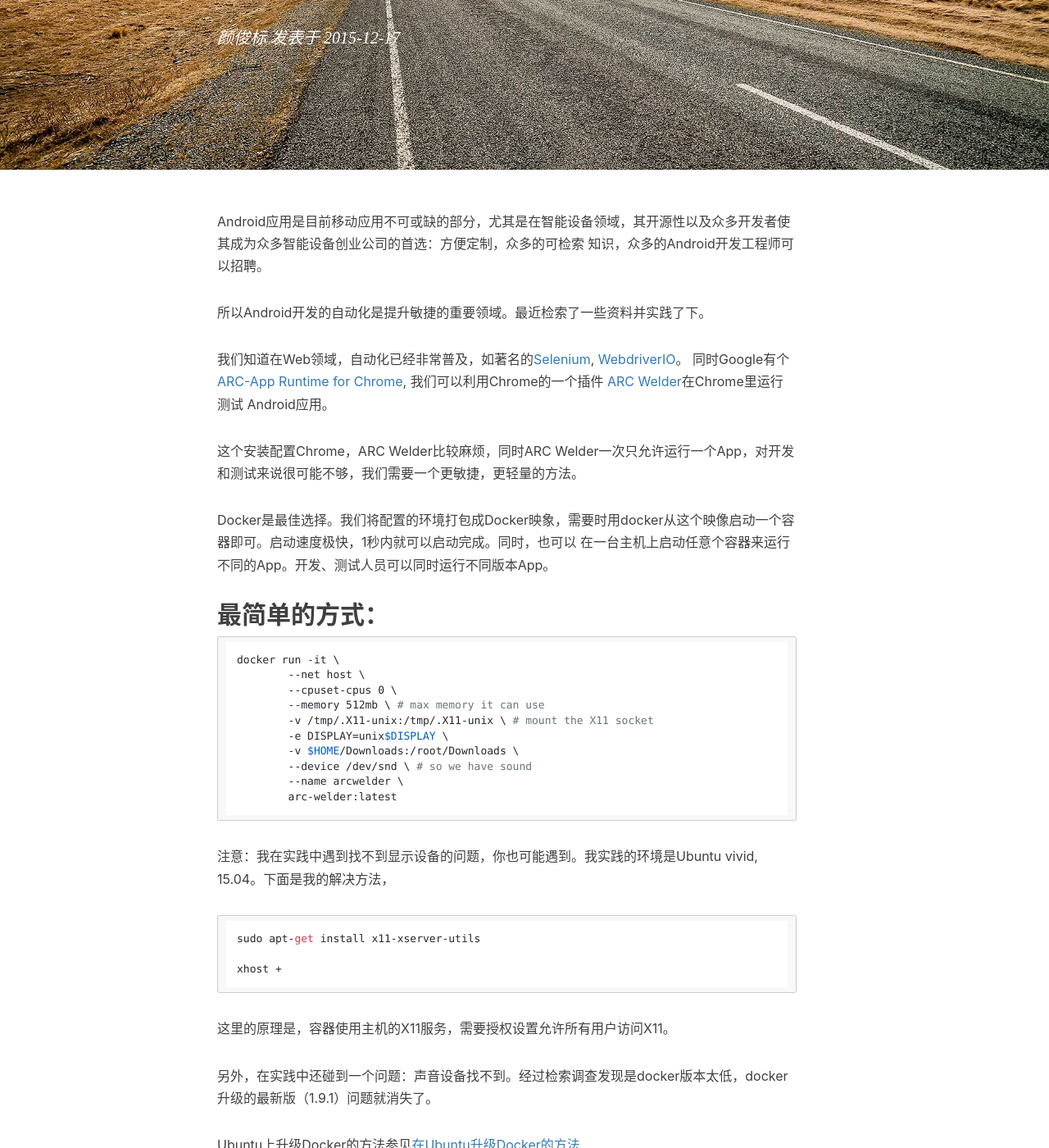
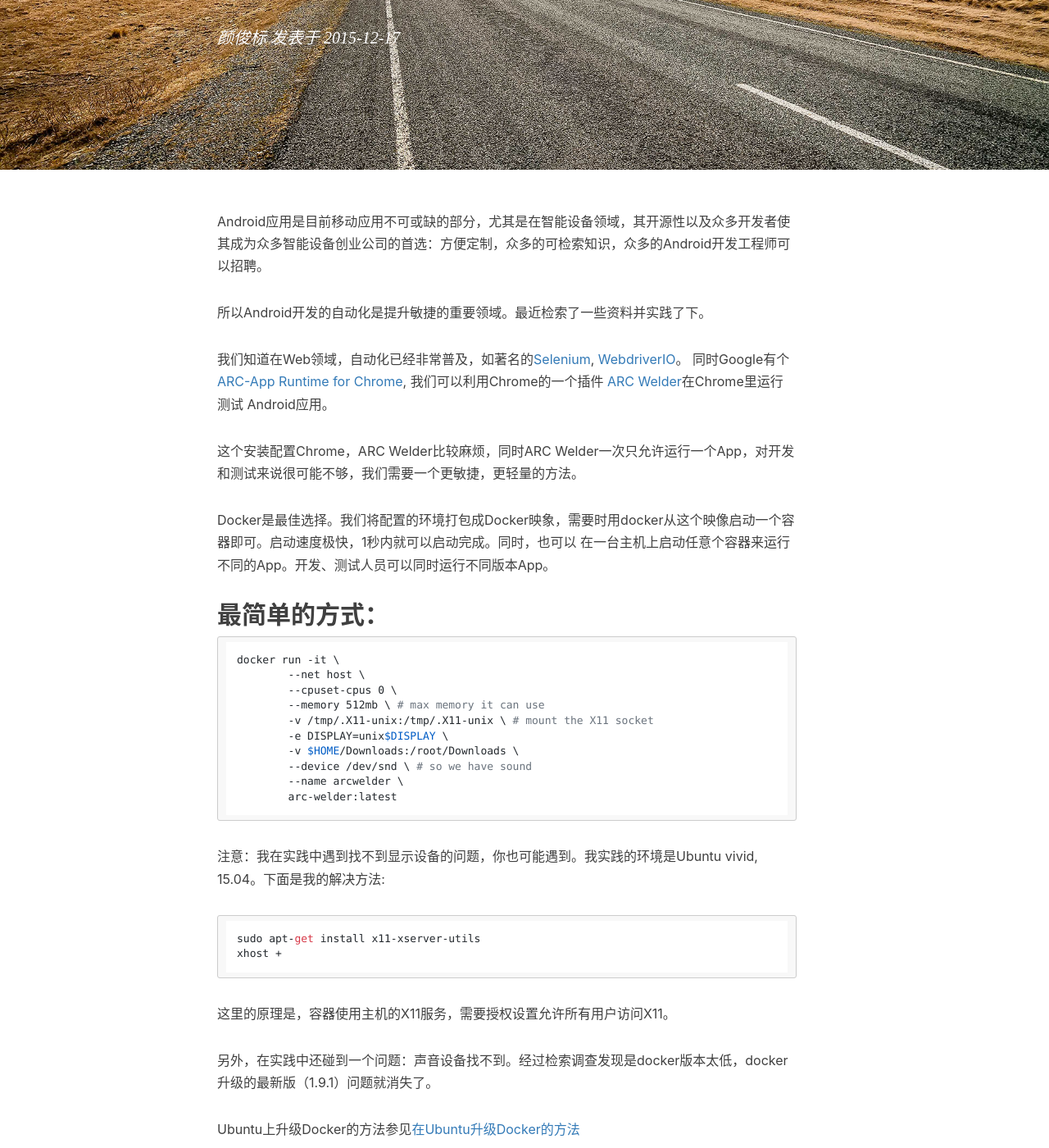
Before and after one commit to byrne-yan/byrne-yan.github.io, a Jekyll site: the page built from _posts/2015-12-17-business-agibility-docker-android.md, in a window 1280 px wide and 1400 px high, scrolled down 316 px. Shown: the whole window at 82% size. Built offline with Jekyll 4.4.1, drawn with Linux system fonts in a browser that asks for light colours; nearby versions of some CDN libraries; comment, search, counter and statistics services are not loaded.

````diff
--- a/_posts/2015-12-17-business-agibility-docker-android.md
+++ b/_posts/2015-12-17-business-agibility-docker-android.md
@@ -13,8 +13,7 @@ tags:
     - Test
 ---
 
-Android应用是目前移动应用不可或缺的部分，尤其是在智能设备领域，其开源性以及众多开发者使其成为众多智能设备创业公司的首选：方便定制，众多的可检索
-知识，众多的Android开发工程师可以招聘。
+Android应用是目前移动应用不可或缺的部分，尤其是在智能设备领域，其开源性以及众多开发者使其成为众多智能设备创业公司的首选：方便定制，众多的可检索知识，众多的Android开发工程师可以招聘。
 
 所以Android开发的自动化是提升敏捷的重要领域。最近检索了一些资料并实践了下。
 
@@ -42,12 +41,13 @@ docker run -it \
         --name arcwelder \
         arc-welder:latest
 ```
-注意：我在实践中遇到找不到显示设备的问题，你也可能遇到。我实践的环境是Ubuntu vivid, 15.04。下面是我的解决方法，
+注意：我在实践中遇到找不到显示设备的问题，你也可能遇到。我实践的环境是Ubuntu vivid, 15.04。下面是我的解决方法:
+
 ```
 sudo apt-get install x11-xserver-utils
-
 xhost +
 ```
+
 这里的原理是，容器使用主机的X11服务，需要授权设置允许所有用户访问X11。
 
 另外，在实践中还碰到一个问题：声音设备找不到。经过检索调查发现是docker版本太低，docker升级的最新版（1.9.1）问题就消失了。
````
